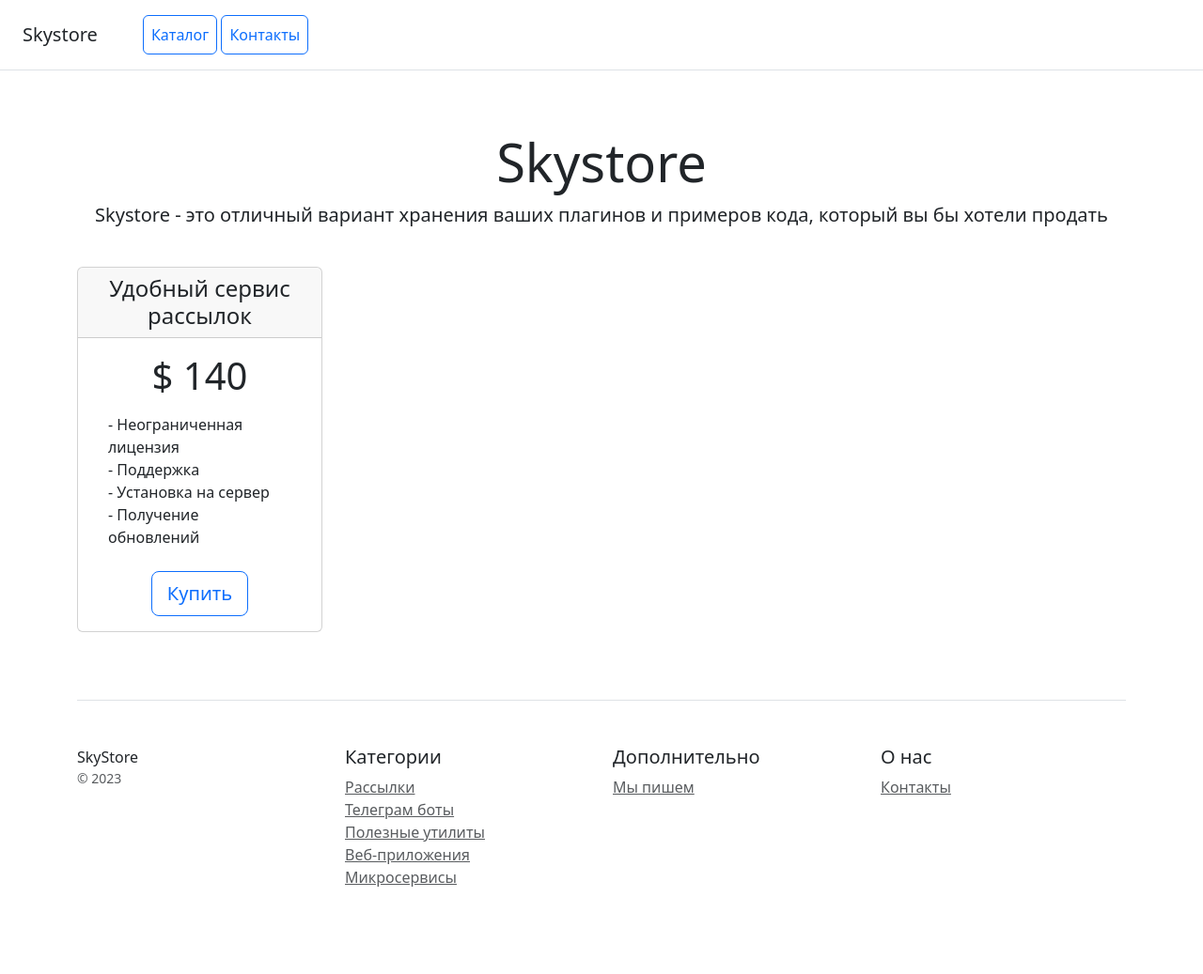
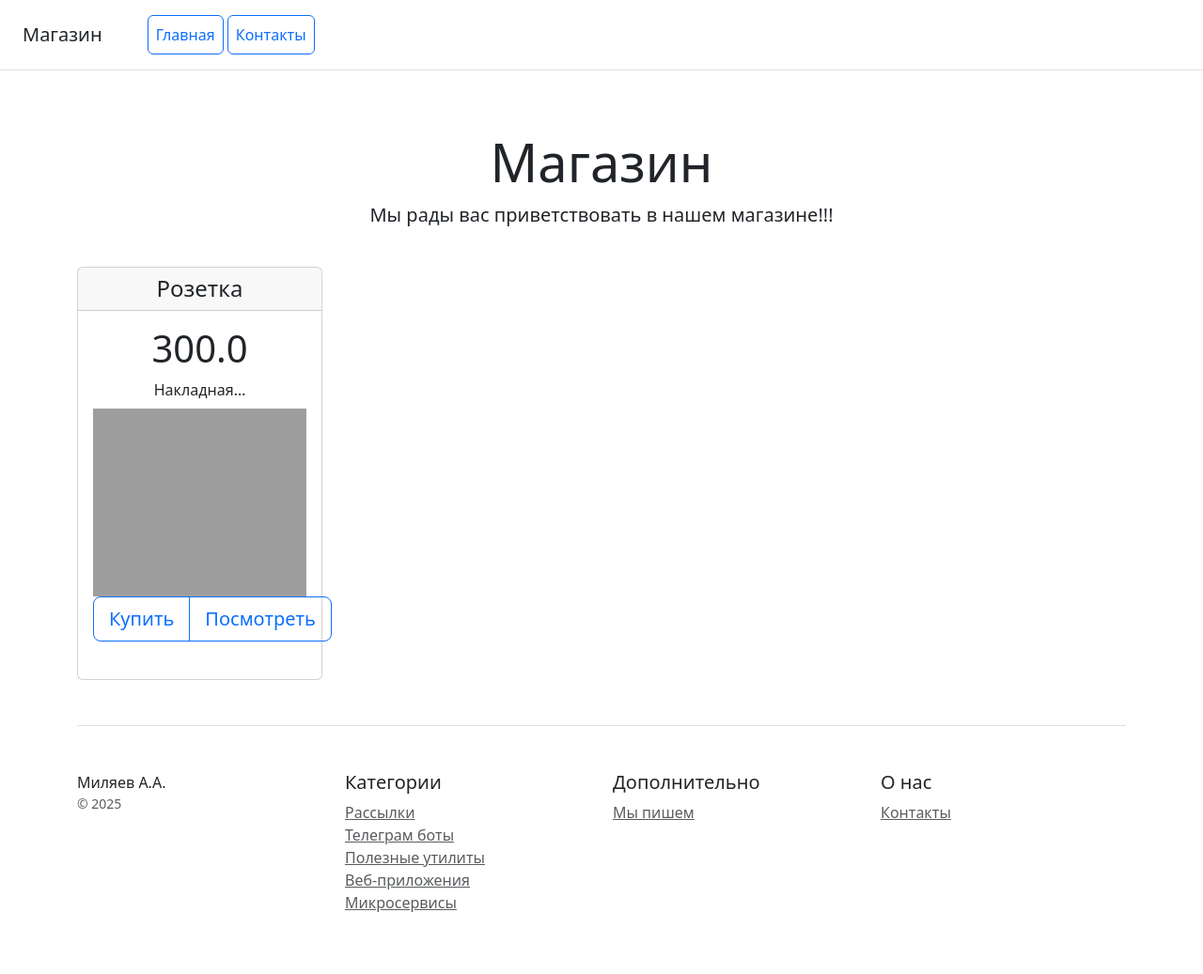
Before and after one commit to Aleksey-Milyaev/web_shop, a Django app: page / in a window 1280 px wide. Shown: the whole page at 94% size. Before the commit the page ends 944 px from the top, so only its background shows below. Run offline with Django 5.2, Linux system fonts and the light colour scheme; data comes from the database, SQL or seed files in the repository; some libraries are stand-ins or nearby versions; grey boxes are pictures that could not be loaded.

Commit message:
create task_3

```diff
--- /dev/null
+++ b/catalog/templates/catalog/base.html
@@ -0,0 +1,56 @@
+<!doctype html>
+<html lang="en">
+<head>
+    <meta charset="utf-8">
+    <meta name="viewport" content="width=device-width, initial-scale=1">
+    <title>{% block title %}Главная{% endblock %}</title>
+    <link rel="stylesheet" type="text/css" href="/static/css/bootstrap.min.css">
+
+</head>
+<body>
+<div class="d-flex flex-column flex-md-row align-items-center p-3 px-md-4 mb-3 bg-white border-bottom box-shadow">
+    <h5 class="my-0 mr-md-auto font-weight-normal">Магазин</h5>
+    <nav class="ms-5">
+        <a class="p-2 btn btn-outline-primary" href="/">Главная</a>
+        <a class="p-2 btn btn-outline-primary" href="/contacts/">Контакты</a>
+    </nav>
+</div>
+
+{% include 'catalog/header.html' %}
+{% block context %}{% endblock %}
+
+<div class="container">
+    <footer class="pt-4 my-md-5 pt-md-5 border-top">
+        <div class="row">
+            <div class="col-12 col-md">
+                Миляев А.А.
+                <small class="d-block mb-3 text-muted">&copy; 2025</small>
+            </div>
+            <div class="col-6 col-md">
+                <h5>Категории</h5>
+                <ul class="list-unstyled text-small">
+                    <li><a class="text-muted" href="#">Рассылки</a></li>
+                    <li><a class="text-muted" href="#">Телеграм боты</a></li>
+                    <li><a class="text-muted" href="#">Полезные утилиты</a></li>
+                    <li><a class="text-muted" href="#">Веб-приложения</a></li>
+                    <li><a class="text-muted" href="#">Микросервисы</a></li>
+                </ul>
+            </div>
+            <div class="col-6 col-md">
+                <h5>Дополнительно</h5>
+                <ul class="list-unstyled text-small">
+                    <li><a class="text-muted" href="#">Мы пишем</a></li>
+                </ul>
+            </div>
+            <div class="col-6 col-md">
+                <h5>О нас</h5>
+                <ul class="list-unstyled text-small">
+                    <li><a class="text-muted" href="/contacts/">Контакты</a></li>
+                </ul>
+            </div>
+        </div>
+    </footer>
+</div>
+<script type="text/javascript" src="/static/js/bootstrap.min.js"></script>
+</body>
+</html>
--- /dev/null
+++ b/catalog/templates/catalog/header.html
@@ -0,0 +1,6 @@
+<header>
+    <div class="pricing-header px-3 py-3 pt-md-5 pb-md-4 mx-auto text-center">
+    <h1 class="display-4">Магазин</h1>
+    <p class="lead">Мы рады вас приветствовать в нашем магазине!!!</p>
+</div>
+</header>
--- a/catalog/templates/catalog/home.html
+++ b/catalog/templates/catalog/home.html
@@ -1,79 +1,26 @@
-<!doctype html>
-<html lang="en">
-<head>
-    <meta charset="utf-8">
-    <meta name="viewport" content="width=device-width, initial-scale=1">
-    <title>Skystore</title>
-    <link rel="stylesheet" type="text/css" href="/static/css/bootstrap.min.css">
-
-</head>
-<body>
-<div class="d-flex flex-column flex-md-row align-items-center p-3 px-md-4 mb-3 bg-white border-bottom box-shadow">
-    <h5 class="my-0 mr-md-auto font-weight-normal">Skystore</h5>
-    <nav class="ms-5">
-        <a class="p-2 btn btn-outline-primary" href="/">Каталог</a>
-        <a class="p-2 btn btn-outline-primary" href="/contacts/">Контакты</a>
-    </nav>
-</div>
-
-<div class="pricing-header px-3 py-3 pt-md-5 pb-md-4 mx-auto text-center">
-    <h1 class="display-4">Skystore</h1>
-    <p class="lead">Skystore - это отличный вариант хранения ваших плагинов и примеров кода, который вы бы хотели
-        продать</p>
-</div>
-
+{% extends 'catalog/base.html' %}
+{% load my_tags %}
+{% block context %}
 <div class="container">
     <div class="row text-center">
+        {% for product in products %}
         <div class="col-3">
-            <div class="card mb-4 box-shadow">
+            <div class="card mb-4 box-shadow h-100">
                 <div class="card-header">
-                    <h4 class="my-0 font-weight-normal">Удобный сервис рассылок</h4>
+                    <h4 class="my-0 font-weight-normal">{{ product.name }}</h4>
                 </div>
-                <div class="card-body">
-                    <h1 class="card-title pricing-card-title">$ 140</h1>
-                    <ul class="list-unstyled mt-3 mb-4 text-start m-3">
-                        <li>- Неограниченная лицензия</li>
-                        <li>- Поддержка</li>
-                        <li>- Установка на сервер</li>
-                        <li>- Получение обновлений</li>
-                    </ul>
+                <div class="card-body ">
+                    <h1 class="card-title pricing-card-title">{{ product.price }}</h1>
+                    <p class="card-title pricing-card-title">{{ product.descriptions| truncatechars:10}}</p>
+                        <img src="{{ product.image | media_filter }}" style="width: 100%; height: 200px;">
+                    <div class="btn-group" role="group" aria-label="Basic example">
                     <button type="button" class="btn btn-lg btn-block btn-outline-primary">Купить</button>
+                    <a type="button" class="btn btn-lg btn-block btn-outline-primary" href="{% url 'catalog:product_detail' product.id %}">Посмотреть</a>
+                    </div>
                 </div>
             </div>
         </div>
+        {% endfor %}
     </div>
-
-    <footer class="pt-4 my-md-5 pt-md-5 border-top">
-        <div class="row">
-            <div class="col-12 col-md">
-                SkyStore
-                <small class="d-block mb-3 text-muted">&copy; 2023</small>
-            </div>
-            <div class="col-6 col-md">
-                <h5>Категории</h5>
-                <ul class="list-unstyled text-small">
-                    <li><a class="text-muted" href="#">Рассылки</a></li>
-                    <li><a class="text-muted" href="#">Телеграм боты</a></li>
-                    <li><a class="text-muted" href="#">Полезные утилиты</a></li>
-                    <li><a class="text-muted" href="#">Веб-приложения</a></li>
-                    <li><a class="text-muted" href="#">Микросервисы</a></li>
-                </ul>
-            </div>
-            <div class="col-6 col-md">
-                <h5>Дополнительно</h5>
-                <ul class="list-unstyled text-small">
-                    <li><a class="text-muted" href="#">Мы пишем</a></li>
-                </ul>
-            </div>
-            <div class="col-6 col-md">
-                <h5>О нас</h5>
-                <ul class="list-unstyled text-small">
-                    <li><a class="text-muted" href="/contacts/">Контакты</a></li>
-                </ul>
-            </div>
-        </div>
-    </footer>
 </div>
-<script type="text/javascript" src="/static/js/bootstrap.min.js"></script>
-</body>
-</html>
+{% endblock %}
--- /dev/null
+++ b/catalog/templatetags/my_tags.py
@@ -0,0 +1,10 @@
+from django import template
+
+register = template.Library()
+
+
+@register.filter()
+def media_filter(path):
+    if path:
+        return f"/media/{path}"
+    return "#"
--- a/catalog/urls.py
+++ b/catalog/urls.py
@@ -1,10 +1,11 @@
 from django.urls import path
 from catalog.apps import CatalogConfig
-from catalog.views import get_home, contacts
+from catalog.views import get_home, contacts, product_detail
 
 app_name = CatalogConfig.name
 
 urlpatterns = [
     path('', get_home, name='home'),
     path('contacts/', contacts, name='contacts'),
+    path('product_detail/<int:product_id>/', product_detail, name='product_detail')
 ]
--- a/catalog/views.py
+++ b/catalog/views.py
@@ -3,7 +3,12 @@ from catalog.models import Category, Product
 
 
 def get_home(request):
-    return render(request, 'catalog/home.html')
+    products = Product.objects.all()
+    context = {
+        'products': products
+    }
+
+    return render(request, 'catalog/home.html', context)
 
 
 def contacts(request):
@@ -14,3 +19,12 @@ def contacts(request):
         print(message)
         return HttpResponse(f'{name}, с номером {phone}, ваше сообщение получено!')
     return render(request, 'catalog/contacts.html')
+
+
+def product_detail(request, product_id):
+    product = Product.objects.get(id=product_id)
+    context = {
+        'product': product
+    }
+
+    return render(request, 'catalog/product_detail.html', context)
--- a/config/settings.py
+++ b/config/settings.py
@@ -92,3 +92,7 @@ STATIC_URL = 'static/'
 STATICFILES_DIRS = (BASE_DIR/'static',)
 
 DEFAULT_AUTO_FIELD = 'django.db.models.BigAutoField'
+
+MEDIA_URL = 'media/'
+
+MEDIA_ROOT = os.path.join(BASE_DIR, 'media')
--- a/config/urls.py
+++ b/config/urls.py
@@ -1,7 +1,9 @@
+from django.conf import settings
+from django.conf.urls.static import static
 from django.contrib import admin
 from django.urls import path, include
 
 urlpatterns = [
     path('admin/', admin.site.urls),
     path('', include('catalog.urls', namespace='catalog'))
-]
+] + static(settings.MEDIA_URL, document_root=settings.MEDIA_ROOT)
```
Also changed, not shown: catalog/templates/catalog/product_detail.html (added, +23 -0 lines).
